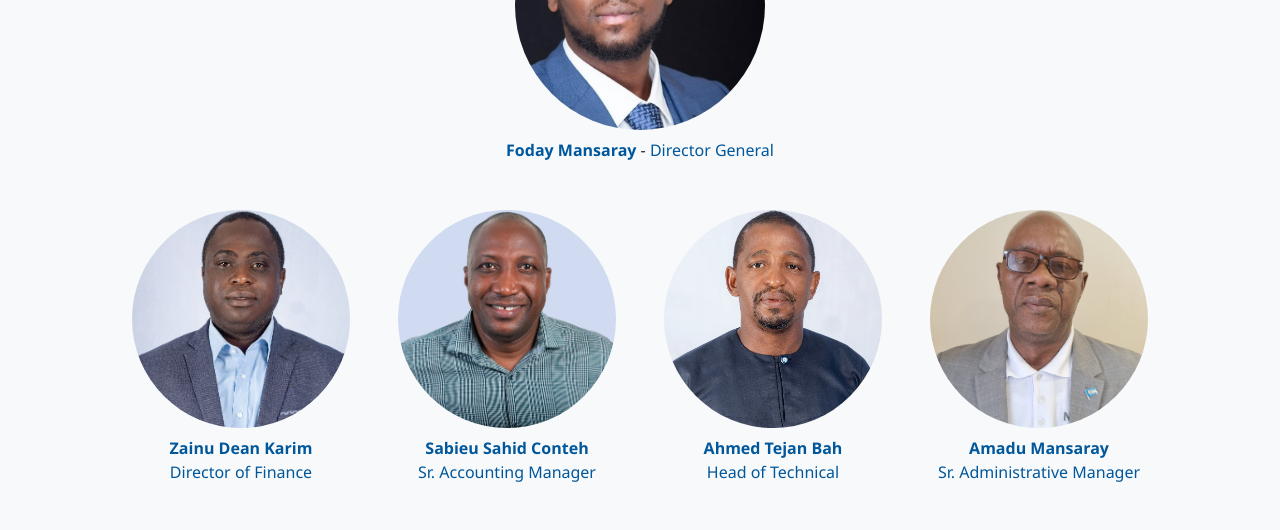
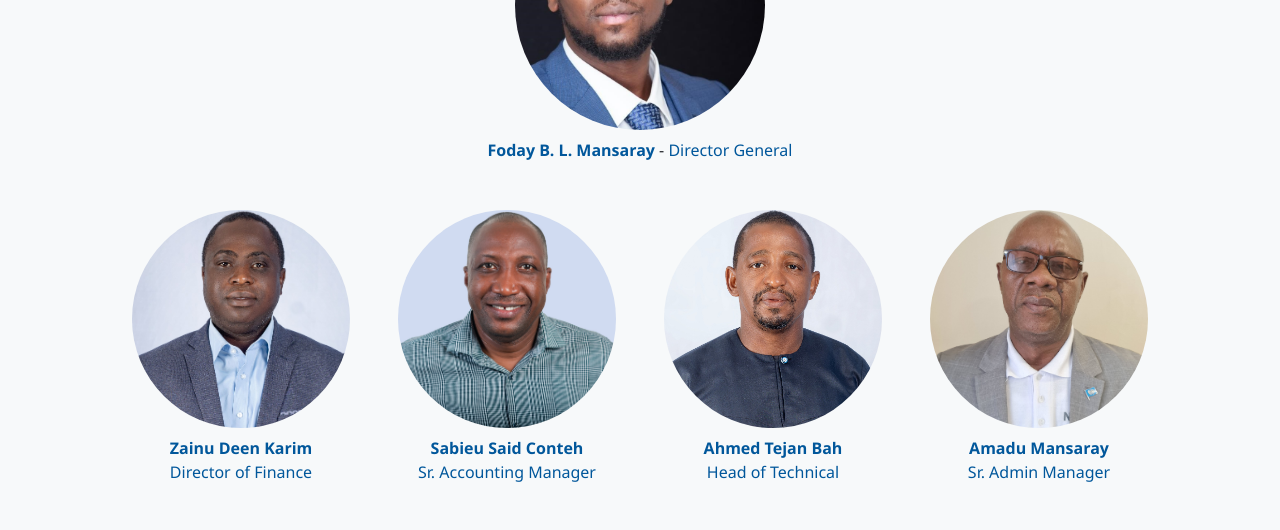
Before and after one commit to talk2alie/pdsl, an Angular app in the folder pdsl-ui/: page /about in a window 1280 px wide. Shown: the part 1040-1570 px from the top of the page. Built offline with nearby package versions, Linux system fonts and the light colour scheme.

Commit message:
Bind about page to data from staff service

```diff
--- a/pdsl-ui/src/app/about/about.component.html
+++ b/pdsl-ui/src/app/about/about.component.html
@@ -28,153 +28,30 @@
         </div>
         <div class="d-flex justify-content-center align-items-center flex-wrap">
             <div class="text-center">
-                <img class="rounded-circle dg-thumbnail mb-2" src="/assets/about/dg-bio.jpg" alt="Foday Mansaray">
+                <img class="rounded-circle dg-thumbnail mb-2" [src]="directorGeneral.profileImagePath" [alt]="directorGeneral.name">
                 <div>
-                    <a class="dg-name fw-bold pdsl-blue" [routerLink]="['/about', 1]" title="View Profile">
-                        Foday Mansaray
+                    <a class="dg-name fw-bold pdsl-blue" [routerLink]="['/about', directorGeneral.id]" title="View Profile">
+                        {{directorGeneral.name}}
                     </a>
                     <span class="dg-hyphen">&nbsp;-&nbsp;</span>
                     <span class="dg-title pdsl-blue mb-4">
-                        Director General
+                        {{directorGeneral.title}}
                     </span>
                 </div>
             </div>
         </div>
         <div class="d-flex justify-content-center align-items-center flex-wrap">
-            <div class="text-center m-4">
-                <img class="rounded-circle staff-thumbnail" src="/assets/about/zainu-dean-karim.jpg"
-                    alt="Zainu Dean Karim">
+            <div *ngFor="let currentStaff of staff" class="text-center m-4">
+                <img class="rounded-circle staff-thumbnail" [src]="currentStaff.profileImagePath"
+                    [alt]="currentStaff.name">
                 <div class="mt-2">
-                    <a class="fw-bold pdsl-blue staff-name" [routerLink]="['/about', 2]" title="View Profile">
-                        Zainu Dean Karim
+                    <a class="fw-bold pdsl-blue staff-name" [routerLink]="['/about', currentStaff.id]" title="View Profile">
+                        {{currentStaff.name}}
                     </a>
                 </div>
                 <div>
                     <span class="pdsl-blue mb-4 staff-title">
-                        Director of Finance
-                    </span>
-                </div>
-            </div>
-            <div class="text-center m-4">
-                <img class="rounded-circle staff-thumbnail" src="/assets/about/sabieu-sahid-conteh.jpg"
-                    alt="Sabieu Sahid Conteh">
-                <div class="mt-2">
-                    <a class="fw-bold pdsl-blue staff-name" [routerLink]="['/about', 3]" title="View Profile">
-                        Sabieu Sahid Conteh
-                    </a>
-                </div>
-                <div>
-                    <span class="pdsl-blue mb-4 staff-title">
-                        Sr. Accounting Manager
-                    </span>
-                </div>
-            </div>
-            <div class="text-center m-4">
-                <img class="rounded-circle staff-thumbnail" src="/assets/about/ahmed-tejan-bah.jpg"
-                    alt="Ahmed Tejan Bah">
-                <div class="mt-2">
-                    <a class="fw-bold pdsl-blue staff-name" [routerLink]="['/about', 4]" title="View Profile">
-                        Ahmed Tejan Bah
-                    </a>
-                </div>
-                <div>
-                    <span class="pdsl-blue mb-4 staff-title">
-                        Head of Technical
-                    </span>
-                </div>
-            </div>
-            <div class="text-center m-4">
-                <img class="rounded-circle staff-thumbnail" src="/assets/about/amadu-mansaray.jpg" alt="Amadu Mansaray">
-                <div class="mt-2">
-                    <a class="fw-bold pdsl-blue staff-name" [routerLink]="['/about', 5]" title="View Profile">
-                        Amadu Mansaray
-                    </a>
-                </div>
-                <div>
-                    <span class="pdsl-blue mb-4 staff-title">
-                        Sr. Administrative Manager
-                    </span>
-                </div>
-            </div>
-            <div class="text-center m-4">
-                <img class="rounded-circle staff-thumbnail" src="/assets/about/musa-aziz-yokie.jpg"
-                    alt="Musa Aziz Yokie">
-                <div class="mt-2">
-                    <a class="fw-bold pdsl-blue staff-name" [routerLink]="['/about', 6]" title="View Profile">
-                        Musa Aziz Yokie
-                    </a>
-                </div>
-                <div>
-                    <span class="pdsl-blue staff-title">
-                        Head of ICT
-                    </span>
-                </div>
-            </div>
-            <div class="text-center m-4">
-                <img class="rounded-circle staff-thumbnail" src="/assets/about/masm.png" alt="Mohamed A. S. Mustapha">
-                <div class="mt-2">
-                    <a class="fw-bold pdsl-blue staff-name" [routerLink]="['/about', 7]" title="View Profile">
-                        Mohamed A. S. Mustapha
-                    </a>
-                </div>
-                <div>
-                    <span class="pdsl-blue mb-4 staff-title">
-                        Head, Procurement & Logistics
-                    </span>
-                </div>
-            </div>
-            <div class="text-center m-4">
-                <img class="rounded-circle staff-thumbnail" src="/assets/about/micheala-Swallow.jpg"
-                    alt="Eddinia Michaela Swallow">
-                <div class="mt-2">
-                    <a class="fw-bold pdsl-blue staff-name" [routerLink]="['/about', 8]" title="View Profile">
-                        Eddinia Michaela Swallow
-                    </a>
-                </div>
-                <div>
-                    <span class="pdsl-blue mb-4 staff-title">
-                        Senior Legal Counsel
-                    </span>
-                </div>
-            </div>
-            <div class="text-center m-4">
-                <img class="rounded-circle staff-thumbnail" src="/assets/about/masa-bah.jpg" alt="Masa Bah">
-                <div class="mt-2">
-                    <a class="fw-bold pdsl-blue staff-name" [routerLink]="['/about', 9]" title="View Profile">
-                        Masa Bah
-                    </a>
-                </div>
-                <div>
-                    <span class="pdsl-blue mb-4 staff-title">
-                        Sr. Petroleum Geologist
-                    </span>
-                </div>
-            </div>
-            <div class="text-center m-4">
-                <img class="rounded-circle staff-thumbnail" src="/assets/about/mustapha-koroma.jpg"
-                    alt="Mustapha Koroma">
-                <div class="mt-2">
-                    <a class="fw-bold pdsl-blue staff-name" [routerLink]="['/about', 10]" title="View Profile">
-                        Mustapha Koroma
-                    </a>
-                </div>
-                <div>
-                    <span class="pdsl-blue mb-4 staff-title">
-                        Sr. Petroleum Geophysicist
-                    </span>
-                </div>
-            </div>
-            <div class="text-center m-4">
-                <img class="rounded-circle staff-thumbnail" src="/assets/about/davidalpha-kawa.jpg"
-                    alt="David Alpha Kawa">
-                <div class="mt-2">
-                    <a class="fw-bold pdsl-blue staff-name" [routerLink]="['/about', 11]" title="View Profile">
-                        David Alpha Kawa
-                    </a>
-                </div>
-                <div>
-                    <span class="pdsl-blue mb-4 staff-title">
-                        Compliance Manager
+                        {{currentStaff.shortTitle ?? currentStaff.title}}
                     </span>
                 </div>
             </div>
--- a/pdsl-ui/src/app/about/about.component.ts
+++ b/pdsl-ui/src/app/about/about.component.ts
@@ -1,16 +1,34 @@
 import { Component, HostListener, OnInit } from '@angular/core';
+import { Staff } from '../services/staff.interface';
+import { StaffService } from '../services/staff.service';
 
 @Component({
     selector: 'pdsl-about',
     templateUrl: './about.component.html',
-  styleUrls: ['./about.component.css']
+    styleUrls: ['./about.component.css'],
 })
-export class AboutComponent {
+export class AboutComponent implements OnInit {
+    private viewportWidth: number;
+    staff: Staff[] = [];
+    directorGeneral: Staff;
+    errorMessage: string = '';
 
-  private viewportWidth: number;
+    constructor(private staffService: StaffService) {
+        this.viewportWidth = window.innerWidth;
+        this.directorGeneral  = {
+            id: 0,
+            name: '',
+            title: '',
+            profileImagePath: ''
+        };
+    }
 
-  constructor() {
-    this.viewportWidth = window.innerWidth;
+    ngOnInit(): void {
+        const directorGeneralsId = 1;
+        this.staffService.getAllStaff().subscribe({
+            next: staff => staff.id === directorGeneralsId ? this.directorGeneral = staff : this.staff.push(staff),
+            error: error => this.errorMessage = error
+        });
     }
 
     @HostListener('window:resize', ['$event'])
@@ -53,5 +71,4 @@ export class AboutComponent {
 
         return '';
     }
-
 }
--- a/pdsl-ui/src/app/services/staff.service.ts
+++ b/pdsl-ui/src/app/services/staff.service.ts
@@ -1,8 +1,20 @@
 import { Injectable } from '@angular/core';
+import { Observable, Subject } from 'rxjs';
+import { staff } from './staff.data';
+import { Staff } from './staff.interface';
 
 @Injectable({
     providedIn: 'root',
 })
 export class StaffService {
-    constructor() {}
+
+    private staff: Staff[] = staff;
+
+    getAllStaff(): Observable<Staff> {
+        return new Observable<Staff>(observer => {
+            staff.forEach(staff => {
+                observer.next(staff);
+            });
+        })
+    }
 }
```
Lines whose indentation alone changed are shown as unchanged.
